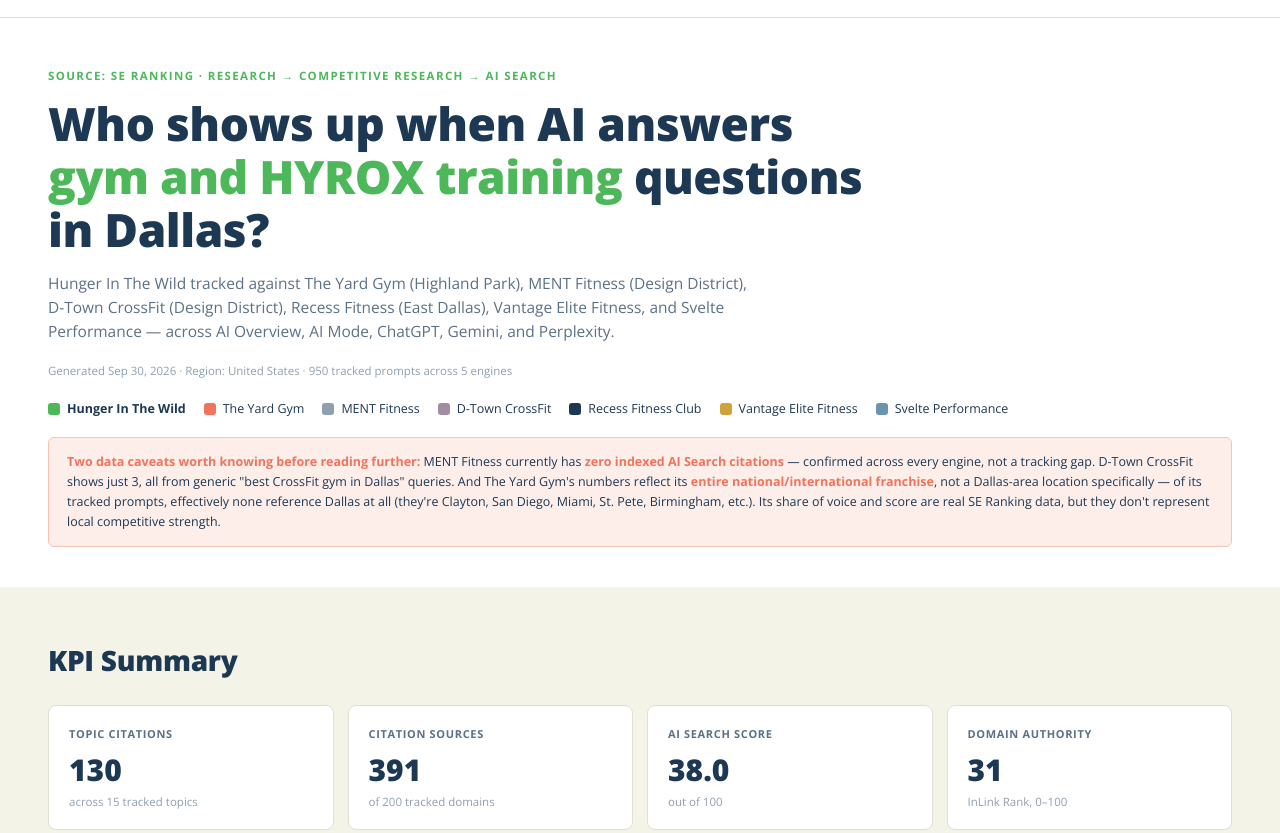
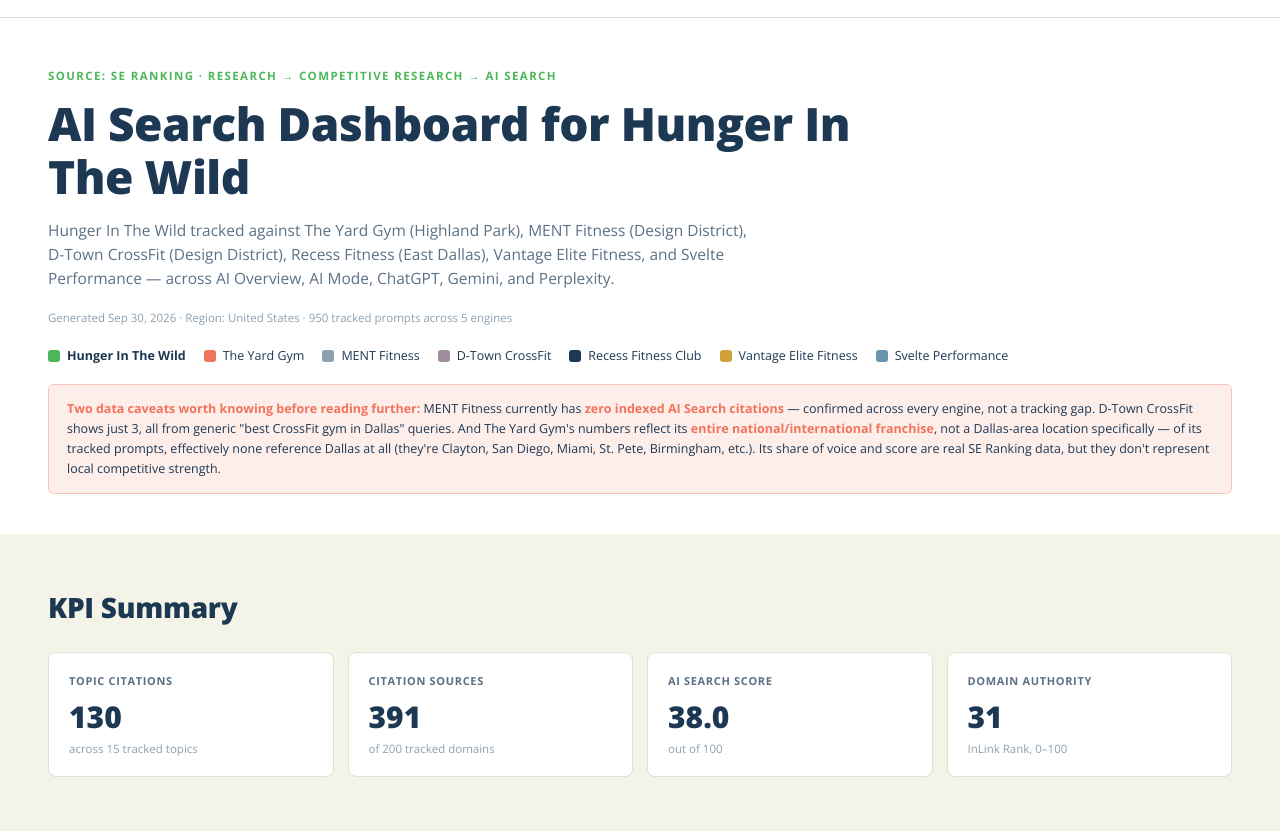
Before and after one commit to jesse441/hunger-in-the-wild-dallas, a plain HTML site: page index.html in a window 1280 px wide. Shown: the part 55-888 px from the top of the page. Drawn offline with nearby package versions, Linux system fonts and the light colour scheme; no server answers.

Commit message:
Update dashboard title to AI Search Dashboard for Hunger In The Wild

```diff
--- a/index.html
+++ b/index.html
@@ -3,7 +3,7 @@
 <head>
 <meta charset="UTF-8">
 <meta name="viewport" content="width=device-width, initial-scale=1.0">
-<title>AI Search Visibility — Hunger In The Wild</title>
+<title>AI Search Dashboard for Hunger In The Wild | SpearPoint</title>
 <link rel="preconnect" href="https://fonts.googleapis.com">
 <link rel="preconnect" href="https://fonts.gstatic.com" crossorigin>
 <link href="https://fonts.googleapis.com/css2?family=Open+Sans:wght@400;500;600;700;800&display=swap" rel="stylesheet">
@@ -187,7 +187,7 @@
 <div class="wrap">
   <header class="hero">
     <div class="eyebrow">Source: SE Ranking · Research → Competitive Research → AI Search</div>
-    <h1 class="hero-title">Who shows up when AI answers <em>gym and HYROX training</em> questions in Dallas?</h1>
+    <h1 class="hero-title">AI Search Dashboard for Hunger In The Wild</h1>
     <p class="hero-sub">Hunger In The Wild tracked against The Yard Gym (Highland Park), MENT Fitness (Design District), D-Town CrossFit (Design District), Recess Fitness (East Dallas), Vantage Elite Fitness, and Svelte Performance — across AI Overview, AI Mode, ChatGPT, Gemini, and Perplexity.</p>
     <div class="source-line">Generated Sep 30, 2026 · Region: United States · 950 tracked prompts across 5 engines</div>
     <div class="legend" id="brandLegend"></div>
```
